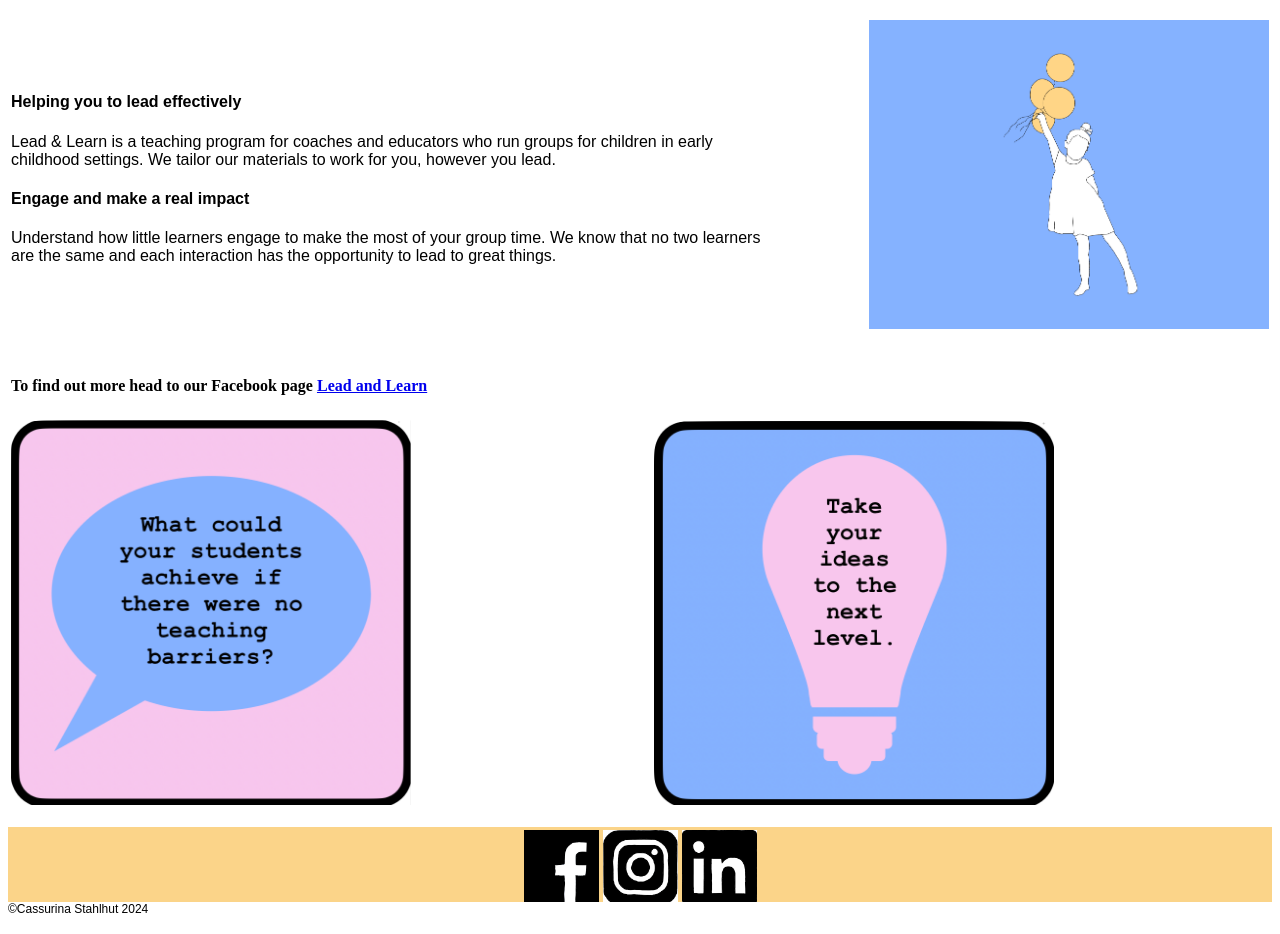
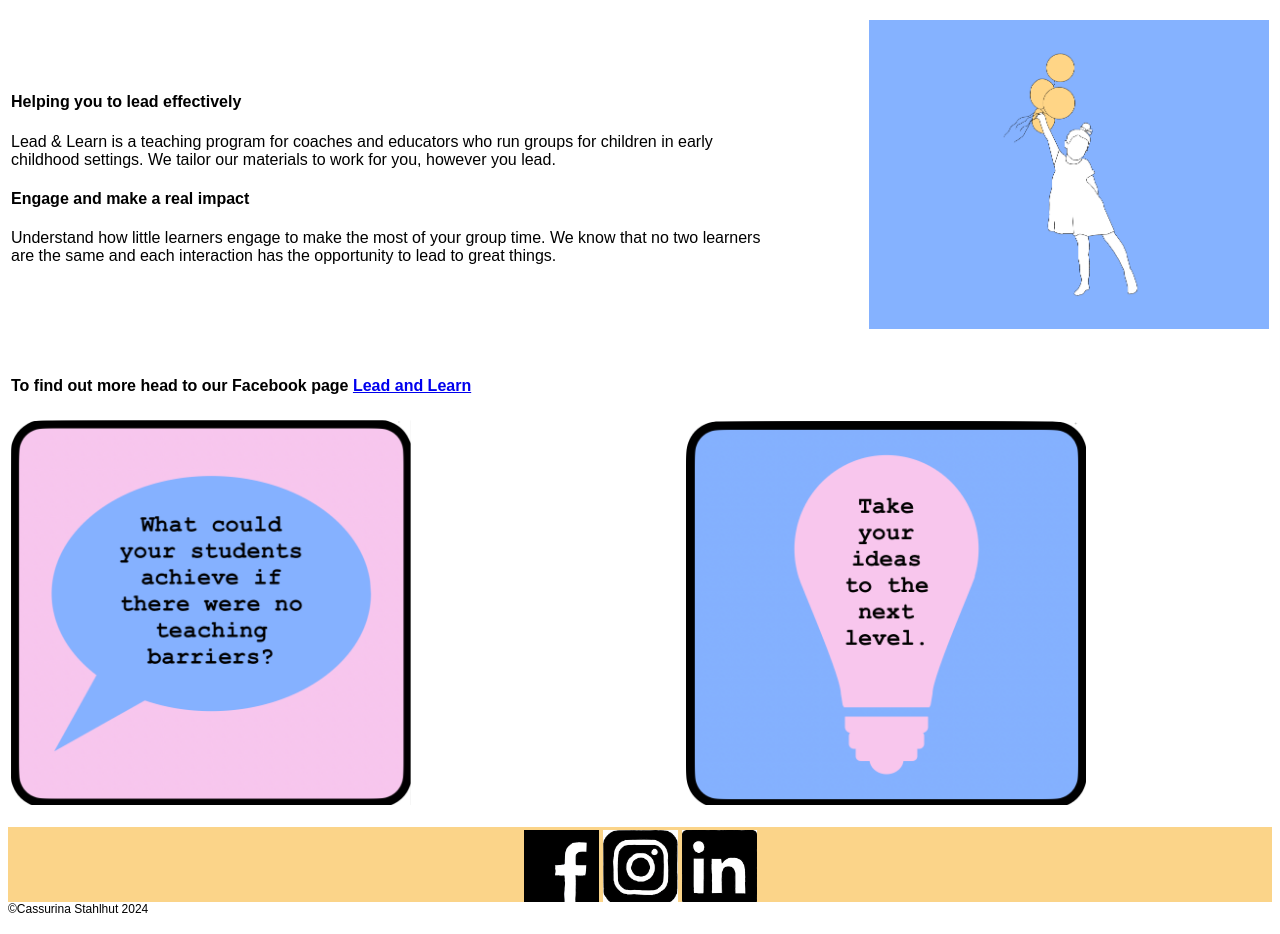
Before and after one commit to cyber-cAssIe/landlwebsite.io, a plain HTML site: page index.html in a window 1280 px wide. Shown: the part 315-1249 px from the top of the page. Drawn offline with Linux system fonts and the light colour scheme.

Commit message:
Update main.css

```diff
--- a/main.css
+++ b/main.css
@@ -42,6 +42,10 @@
   margin-left: auto;
   margin-right: auto;
 }
+#tafe {
+    font-family: Arial, Helvetica, sans-serif;
+    align-items: centre;
+}
 #social-footer {
   background-color: #fbd489;
   color:rgb(5, 0, 0);
```
